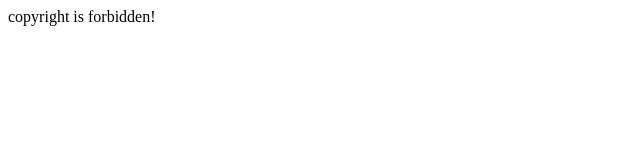
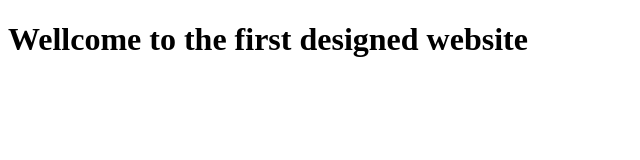
Before and after one commit to Kazimtah/web-design-repo, a plain HTML site: page index.html in a window 1280 px wide. Shown: the whole page, without its empty margins (0-640 px from the left). Drawn offline with Linux system fonts and the light colour scheme.

Commit message:
adding  a new Tag

```diff
--- a/index.html
+++ b/index.html
@@ -1,3 +1,11 @@
-<footer>
-    copyright is forbidden!
-</footer>
+<!DOCTYPE html>
+<html lang="en">
+<head>
+    <meta charset="UTF-8">
+    <meta name="viewport" content="width=device-width, initial-scale=1.0">
+    <title>Lambda Function </title>
+</head>
+<body>
+    <h1>Wellcome to the first designed website</h1>
+</body>
+</html>
```
